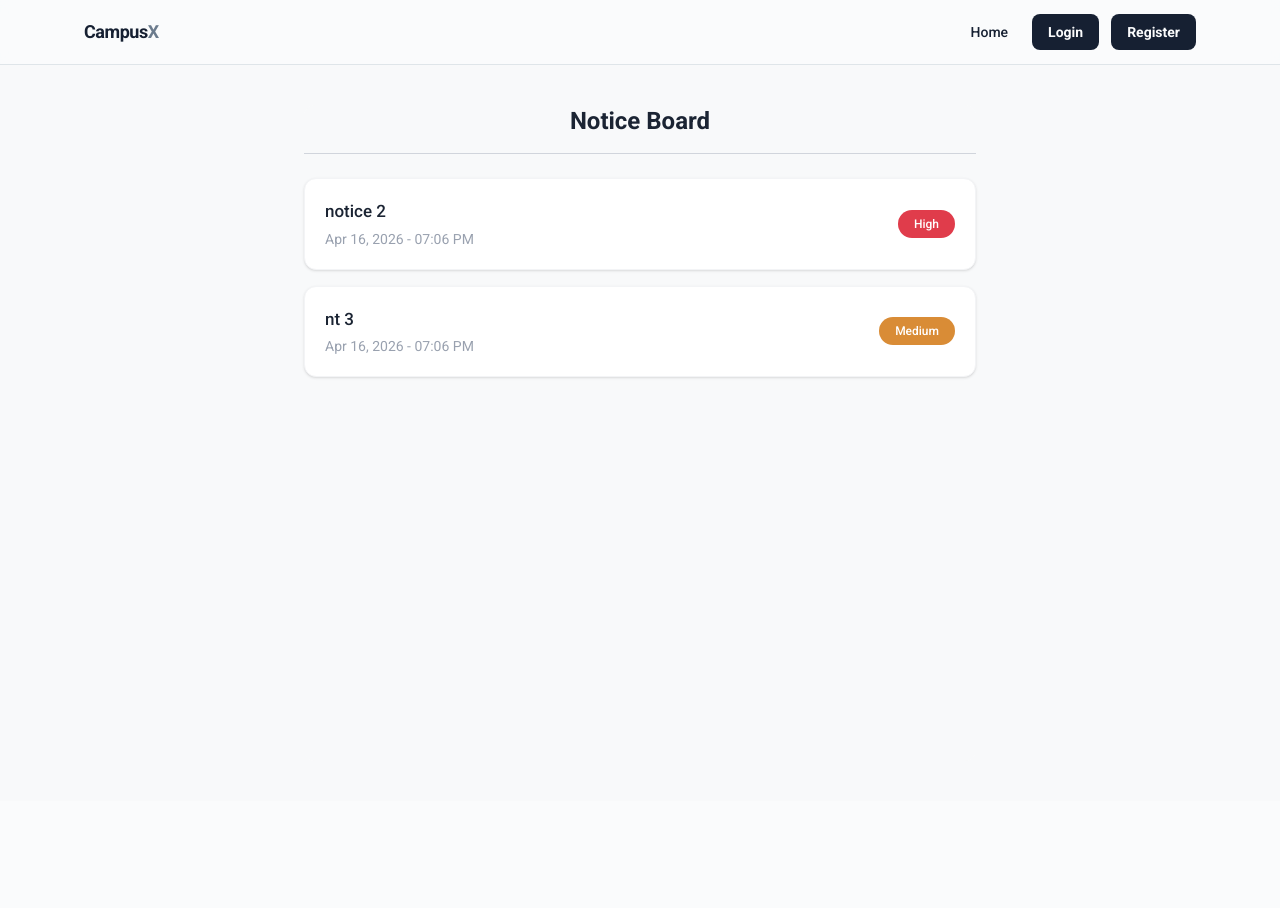
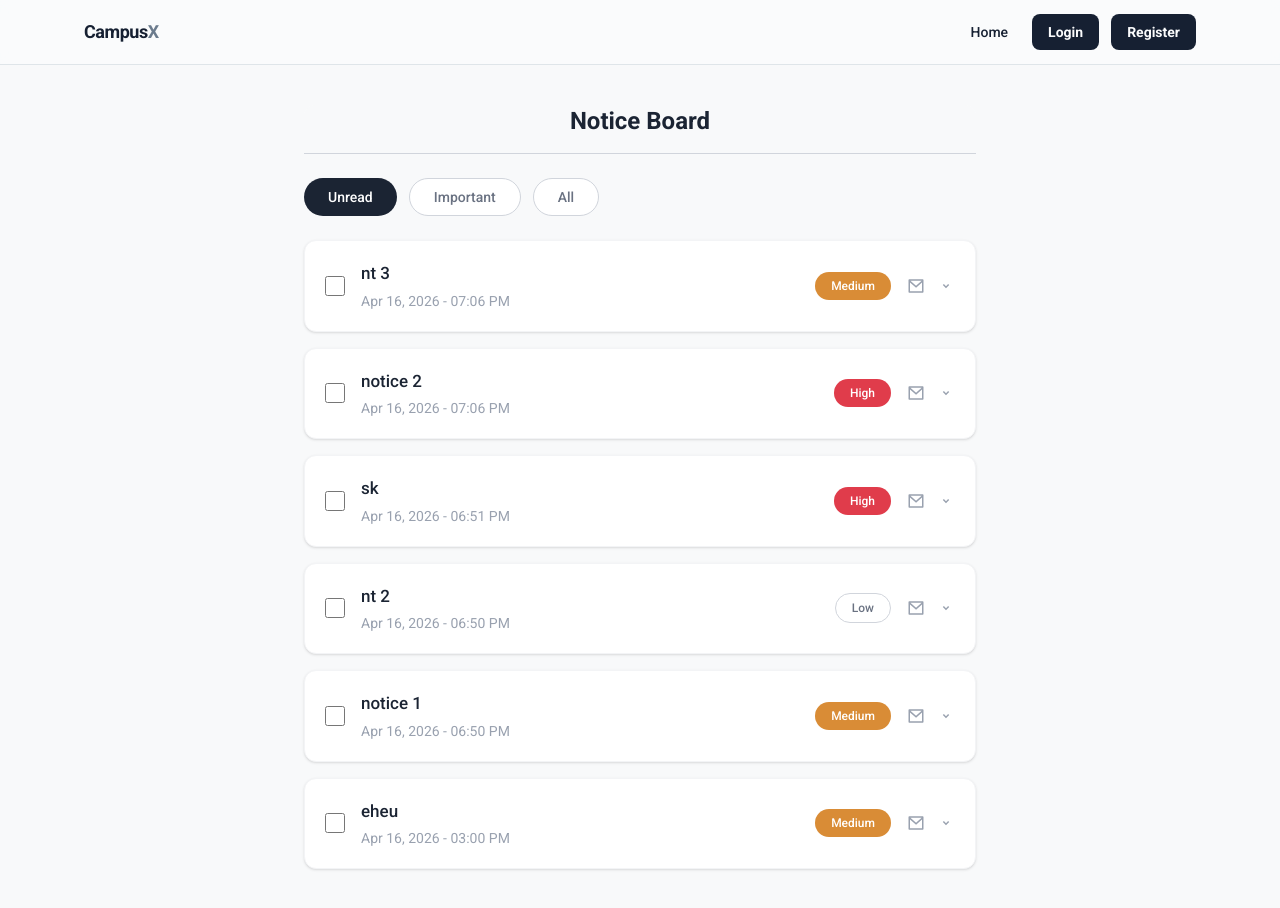
Before and after one commit to Ahnaf181419/CampusX-Web, a React (Vite) app in the folder client/: page /notices in a window 1280 px wide. Before the commit the page ends 801 px from the top, so only its background shows below. Built offline with nearby package versions, Linux system fonts and the light colour scheme.

Commit message:
Notice_V2

```diff
--- a/client/package.json
+++ b/client/package.json
@@ -10,8 +10,10 @@
     "preview": "vite preview"
   },
   "dependencies": {
+    "@remixicon/react": "^4.9.0",
     "react": "^19.2.8",
     "react-dom": "^19.2.8",
+    "react-icons": "^5.7.0",
     "react-router-dom": "^7.18.2"
   },
   "devDependencies": {
--- /dev/null
+++ b/client/src/components/EmergencyBanner.jsx
@@ -0,0 +1,18 @@
+import React from 'react';
+
+const EmergencyBanner = ({ title, date, details }) => {
+  return (
+    <div className="mb-6 flex flex-col rounded-xl border-2 border-[#E03C4B] bg-red-50 p-5 shadow-sm">
+      <div className="mb-2 flex items-center gap-3">
+        <span className="rounded-full bg-[#E03C4B] px-3 py-1 text-xs font-bold tracking-wider text-white uppercase">
+          Urgent
+        </span>
+        <h2 className="text-[17px] font-bold text-[#E03C4B]">{title}</h2>
+      </div>
+      <p className="mb-2 text-sm font-medium text-red-700">{details}</p>
+      <span className="text-xs font-medium text-red-400">Posted: {date}</span>
+    </div>
+  );
+};
+
+export default EmergencyBanner;
--- /dev/null
+++ b/client/src/components/NoticeCard.jsx
@@ -0,0 +1,46 @@
+import React from 'react';
+import { RiMailLine, RiArrowDropDownLine } from "react-icons/ri";
+
+const NoticeCard = ({ notice, isChecked, onToggle, onClick }) => {
+  const getPriorityStyle = (priority) => {
+    if (priority === 'High') return 'bg-[#E03C4B] text-white';
+    if (priority === 'Medium') return 'bg-[#D98C36] text-white';
+    return 'bg-white border border-gray-300 text-gray-500'; // Low priority
+  };
+
+  return (
+    <div className="flex items-center justify-between rounded-xl border border-gray-100 bg-white p-5 shadow-sm transition-all hover:shadow-md">
+      <div className="flex items-center gap-4">
+        {/* Acknowledgement Checkbox */}
+        <input
+          type="checkbox"
+          className="h-5 w-5 cursor-pointer rounded border-gray-300 accent-[#1B2433]"
+          checked={isChecked}
+          onChange={() => onToggle(notice.id)}
+        />
+
+        {/* Clickable Title Area */}
+        <div className="flex cursor-pointer flex-col" onClick={() => onClick(notice)}>
+          <span className={`text-[17px] font-medium ${isChecked ? 'text-gray-400 line-through' : 'text-[#1B2433]'}`}>
+            {notice.title}
+          </span>
+          <span className="mt-1 text-sm text-gray-400">{notice.date}</span>
+        </div>
+      </div>
+
+      {/* Priority Badge & Icons */}
+      <div className="flex cursor-pointer items-center gap-4" onClick={() => onClick(notice)}>
+        <span className={`rounded-full px-4 py-1.5 text-xs font-medium ${getPriorityStyle(notice.priority)}`}>
+          {notice.priority}
+        </span>
+
+        <div className="flex gap-3 text-gray-400 hover:text-gray-600 transition-colors">
+<RiMailLine className="h-4.5 w-4.5" />
+<RiArrowDropDownLine className="h-4.5 w-4.5" />
+        </div>
+      </div>
+    </div>
+  );
+};
+
+export default NoticeCard;
--- a/client/src/pages/Notices.jsx
+++ b/client/src/pages/Notices.jsx
@@ -1,58 +1,122 @@
+import React, { useState } from 'react';
+import NoticeCard from '../components/NoticeCard';
+import EmergencyBanner from '../components/EmergencyBanner';
+
+// Mock database to simulate backend
+const mockNotices = [
+  { id: 1, title: "nt 3", date: "Apr 16, 2026 - 07:06 PM", priority: "Medium", details: "nt 3 details" },
+  { id: 2, title: "notice 2", date: "Apr 16, 2026 - 07:06 PM", priority: "High", details: "notice 2 details" },
+  { id: 3, title: "sk", date: "Apr 16, 2026 - 06:51 PM", priority: "High", details: "sk details" },
+  { id: 4, title: "nt 2", date: "Apr 16, 2026 - 06:50 PM", priority: "Low", details: "nt 2 details" },
+  { id: 5, title: "notice 1", date: "Apr 16, 2026 - 06:50 PM", priority: "Medium", details: "notice 1 details" },
+  { id: 6, title: "eheu", date: "Apr 16, 2026 - 03:00 PM", priority: "Medium", details: "eheu details" }
+];
+
 const Notices = () => {
+  const [checkedNotices, setCheckedNotices] = useState([]);
+  const [selectedNotice, setSelectedNotice] = useState(null);
+  const [activeFilter, setActiveFilter] = useState('Unread');
+
+  // Logic to handle checkbox toggle
+  const toggleCheck = (id) => {
+    if (checkedNotices.includes(id)) {
+      setCheckedNotices(checkedNotices.filter(noticeId => noticeId !== id));
+    } else {
+      setCheckedNotices([...checkedNotices, id]);
+    }
+  };
+
+  // Logic to filter the notices based on the active button
+  const filteredNotices = mockNotices.filter(notice => {
+    if (activeFilter === 'Unread') return !checkedNotices.includes(notice.id);
+    if (activeFilter === 'Important') return notice.priority === 'High';
+    return true; // 'All'
+  });
+
+  const getPriorityStyle = (priority) => {
+    if (priority === 'High') return 'bg-[#E03C4B] text-white';
+    if (priority === 'Medium') return 'bg-[#D98C36] text-white';
+    return 'bg-white border border-gray-300 text-gray-500';
+  };
+
   return (
-    <div className="flex min-h-[calc(100vh-4rem)] w-full justify-center bg-[#F8F9FA] px-5 py-10">
-
+    <div className="relative flex min-h-[calc(100vh-4rem)] w-full justify-center bg-[#F8F9FA] px-5 py-10">
 
       <div className="w-full max-w-2xl rounded-xl bg-[#F8F9FA]">
 
-
+        {/* Header */}
         <div className="mb-6 border-b border-gray-300 pb-4 text-center">
-          <h1 className="text-2xl font-semibold text-[#1B2433]">
-            Notice Board
-          </h1>
+          <h1 className="text-2xl font-semibold text-[#1B2433]">Notice Board</h1>
         </div>
 
+        {/* Optional Emergency Banner (Uncomment if needed based on backend data) */}
+        {/* <EmergencyBanner title="O+ Blood Needed" date="Aug 21, 2026" details="Contact student welfare." /> */}
 
+        {/* Filter Buttons */}
+        <div className="mb-6 flex gap-3">
+          {['Unread', 'Important', 'All'].map(filter => (
+            <button
+              key={filter}
+              onClick={() => setActiveFilter(filter)}
+              className={`rounded-full px-6 py-2 text-sm font-medium transition-all ${
+                activeFilter === filter
+                  ? 'bg-[#1B2433] text-white'
+                  : 'border border-gray-300 bg-white text-gray-500 hover:bg-gray-50'
+              }`}
+            >
+              {filter}
+            </button>
+          ))}
+        </div>
+
+        {/* Render the Notice Cards */}
         <div className="flex flex-col gap-4">
+          {filteredNotices.length > 0 ? (
+            filteredNotices.map((notice) => (
+              <NoticeCard
+                key={notice.id}
+                notice={notice}
+                isChecked={checkedNotices.includes(notice.id)}
+                onToggle={toggleCheck}
+                onClick={setSelectedNotice}
+              />
+            ))
+          ) : (
+            <div className="mt-10 text-center text-gray-500">No notices in this category.</div>
+          )}
+        </div>
+      </div>
 
+      {/* Modal Popup Overlay */}
+      {selectedNotice && (
+        <div className="fixed inset-0 z-50 flex items-center justify-center bg-black/40 px-4 backdrop-blur-sm">
+          <div className="w-full max-w-sm rounded-2xl bg-white p-6 shadow-xl">
 
-          <div className="flex items-center justify-between rounded-xl border border-gray-100 bg-white p-5 shadow-sm">
-            <div className="flex flex-col">
-              <span className="text-[17px] font-medium text-[#1B2433]">
-                notice 2
-              </span>
-
-              <span className="mt-1 text-sm text-gray-400">
-                Apr 16, 2026 - 07:06 PM
+            <div className="flex items-start justify-between">
+              <h2 className="text-[19px] font-semibold text-[#1B2433]">{selectedNotice.title}</h2>
+              <span className={`rounded-full px-4 py-1 text-xs font-medium ${getPriorityStyle(selectedNotice.priority)}`}>
+                {selectedNotice.priority}
               </span>
             </div>
 
-            <span className="rounded-full bg-[#E03C4B] px-4 py-1.5 text-xs font-medium text-white">
-              High
-            </span>
+            <p className="mt-1 text-sm text-gray-400">{selectedNotice.date}</p>
+
+            <hr className="my-4 border-gray-200" />
+
+            <p className="mb-6 text-[15px] text-gray-500">{selectedNotice.details}</p>
+
+            <button
+              onClick={() => setSelectedNotice(null)}
+              className="w-full rounded-xl bg-[#1B2433] py-3 text-sm font-medium text-white transition-all hover:bg-gray-800"
+            >
+              Close
+            </button>
           </div>
+        </div>
+      )}
 
+    </div>
+  );
+};
 
-          <div className="flex items-center justify-between rounded-xl border border-gray-100 bg-white p-5 shadow-sm">
-            <div className="flex flex-col">
-              <span className="text-[17px] font-medium text-[#1B2433]">
-                nt 3
-              </span>
-
-              <span className="mt-1 text-sm text-gray-400">
-                Apr 16, 2026 - 07:06 PM
-              </span>
-            </div>
-
-            <span className="rounded-full bg-[#D98C36] px-4 py-1.5 text-xs font-medium text-white">
-              Medium
-            </span>
-          </div>
-
-        </div>
-      </div>
-    </div>
-  )
-}
-
-export default Notices
+export default Notices;
```
Also changed, not shown: 1 other file (tests, documents, lock files or other folders).
